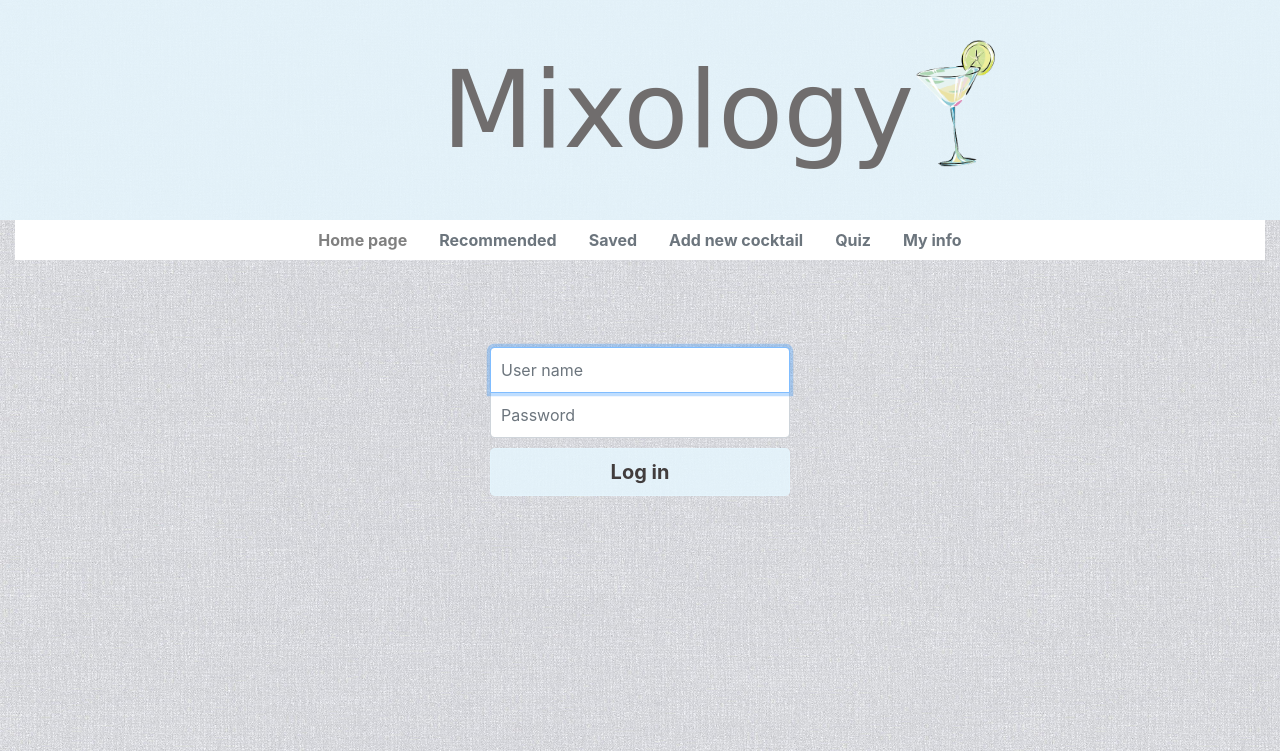
After one commit to milovanovicjana/CodeMates, a PHP site: page /login.html in a window 1280 px wide. The commit adds this page. Shown: the top 751 px of the page. Run offline with PHP 8.4, Linux system fonts and the light colour scheme.

Commit message:
added login page

```diff
--- /dev/null
+++ b/faza2/Prototip/login.html
@@ -0,0 +1,79 @@
+<!DOCTYPE html>
+<html lang="en">
+<head>
+    <meta charset="UTF-8">
+    <meta http-equiv="X-UA-Compatible" content="IE=edge">
+    <meta name="viewport" content="width=device-width, initial-scale=1.0">
+    <title>Log in - Mixology</title>
+    <link rel="icon" type="image/png" href="images/logo5.png"/>
+
+
+    <link rel="stylesheet" href="https://stackpath.bootstrapcdn.com/bootstrap/4.5.2/css/bootstrap.min.css">
+    <script src="https://ajax.googleapis.com/ajax/libs/jquery/3.5.1/jquery.min.js"></script>
+    <script src="https://cdnjs.cloudflare.com/ajax/libs/popper.js/2.9.1/umd/popper.min.js"></script>
+    <script src="https://stackpath.bootstrapcdn.com/bootstrap/4.5.2/js/bootstrap.min.js"></script>
+    <link rel="stylesheet" href="style.css">
+
+</head>
+<body>
+    <div class="container-fluid">
+        <div class="row header">
+            <div class="col-4">
+
+             </div>
+             <div class="col-4 title">
+               <a href="#go"></a>   Mixology
+            </div>
+            <div class="col-4 logo">
+               <img src="images/logo5.png" alt="">
+            </div>
+
+        </div>
+
+        <div class="row">
+            <div class="col-12">
+                <ul class="nav justify-content-center">
+                    <li class="nav-item">
+                        <a class="nav-link" href="start_unreg.html"> Home page</a>
+                    </li>
+                    <li class="nav-item">
+                        <a class="nav-link disabled " href="#"> Recommended</a>
+                    </li>
+
+                    <li class="nav-item disabled">
+                        <a class="nav-link disabled" href="#">Saved</a>
+                    </li>
+                    <li class="nav-item">
+                        <a class="nav-link disabled" href="#">Add new cocktail</a>
+                    </li>
+                    <li class="nav-item">
+                        <a class="nav-link disabled" href="#">Quiz</a>
+                    </li>
+                    <li class="nav-item">
+                        <a class="nav-link disabled" href="#">My info</a>
+                    </li>
+
+                </ul>
+            </div>
+        </div>
+
+        <br>
+        <br>
+        <br>
+
+        <div class="text-center" >
+            <form class="form-signin">
+
+                <input type="text" id="inputUsername" class="form-control" placeholder="User name" required autofocus>
+                <input type="password" id="inputPassword" class="form-control" placeholder="Password" required>
+
+                <button class="btn btn-lg btn-primary btn-block" type="submit">Log in</button>
+            </form>
+        </div>
+
+
+
+
+    </div>
+</body>
+</html>
--- a/faza2/Prototip/start_unreg.html
+++ b/faza2/Prototip/start_unreg.html
@@ -27,7 +27,7 @@
             </div>
             <div class="col-4 logo">
                <img src="images/logo5.png" alt="">
-               <button class="btn btn-light btn-lg"><a href="http://www.etf.rs">Log in</a> </button>
+               <button class="btn btn-light btn-lg"><a href="login.html">Log in</a> </button>
                <button class="btn btn-light btn-lg"><a href="http://www.etf.rs"> Sign up</a></button>
             </div>
 
--- a/faza2/Prototip/style.css
+++ b/faza2/Prototip/style.css
@@ -64,3 +64,36 @@ a:hover{
     width: 100%;
 
 }
+
+.form-signin {
+    width: 100%;
+    max-width: 330px;
+    padding: 15px;
+    margin: auto;
+  }
+  .form-signin .form-control {
+    position: relative;
+    box-sizing: border-box;
+    height: auto;
+    padding: 10px;
+    font-size: 16px;
+  }
+  .form-signin .form-control:focus {
+    z-index: 2;
+  }
+  .form-signin input[type="text"] {
+    margin-bottom: -1px;
+    border-bottom-right-radius: 0;
+    border-bottom-left-radius: 0;
+  }
+  .form-signin input[type="password"] {
+    margin-bottom: 10px;
+    border-top-left-radius: 0;
+    border-top-right-radius: 0;
+  }
+  .form-signin button{
+    font-weight: bolder;
+    color: rgb(66, 61, 61);
+    background-color: rgba(229, 244, 252, 0.89);
+    border-color: rgba(229, 244, 252, 0.89);
+  }
```
Also changed, not shown: 2 other files.
